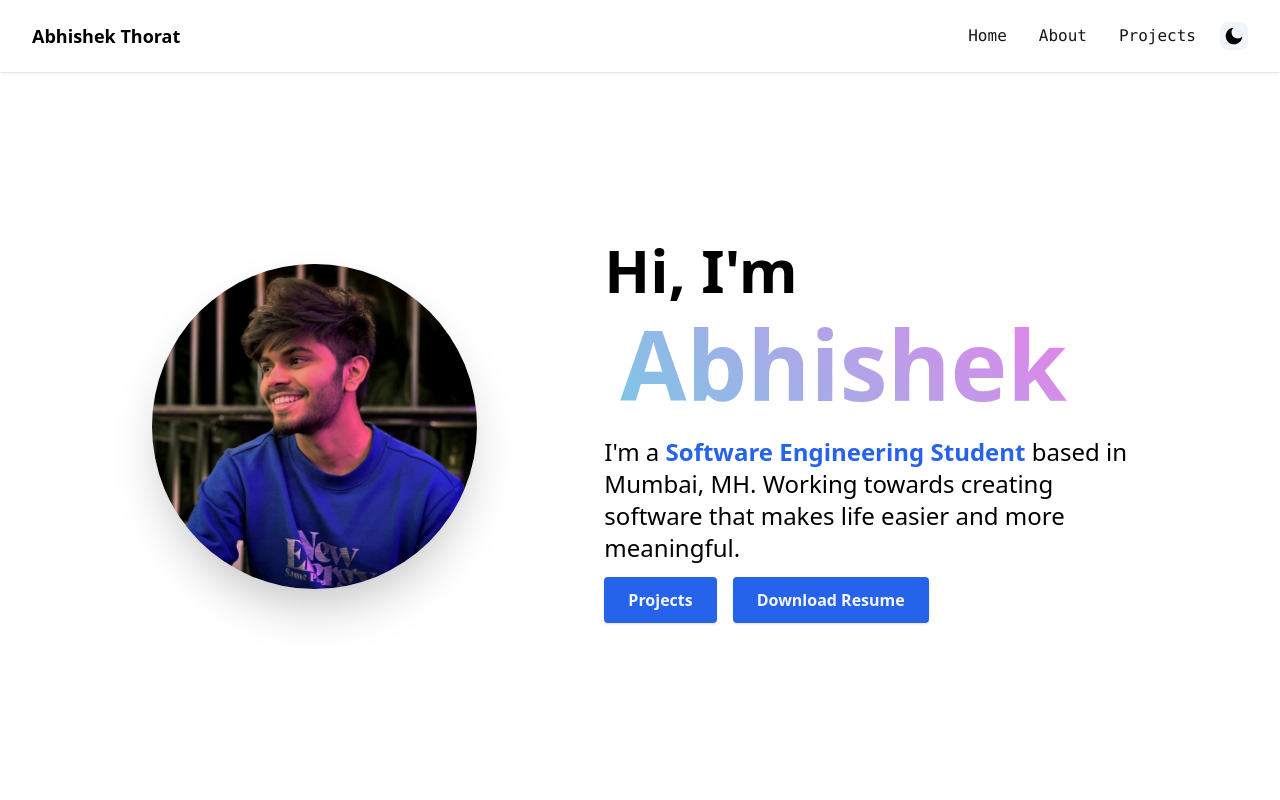
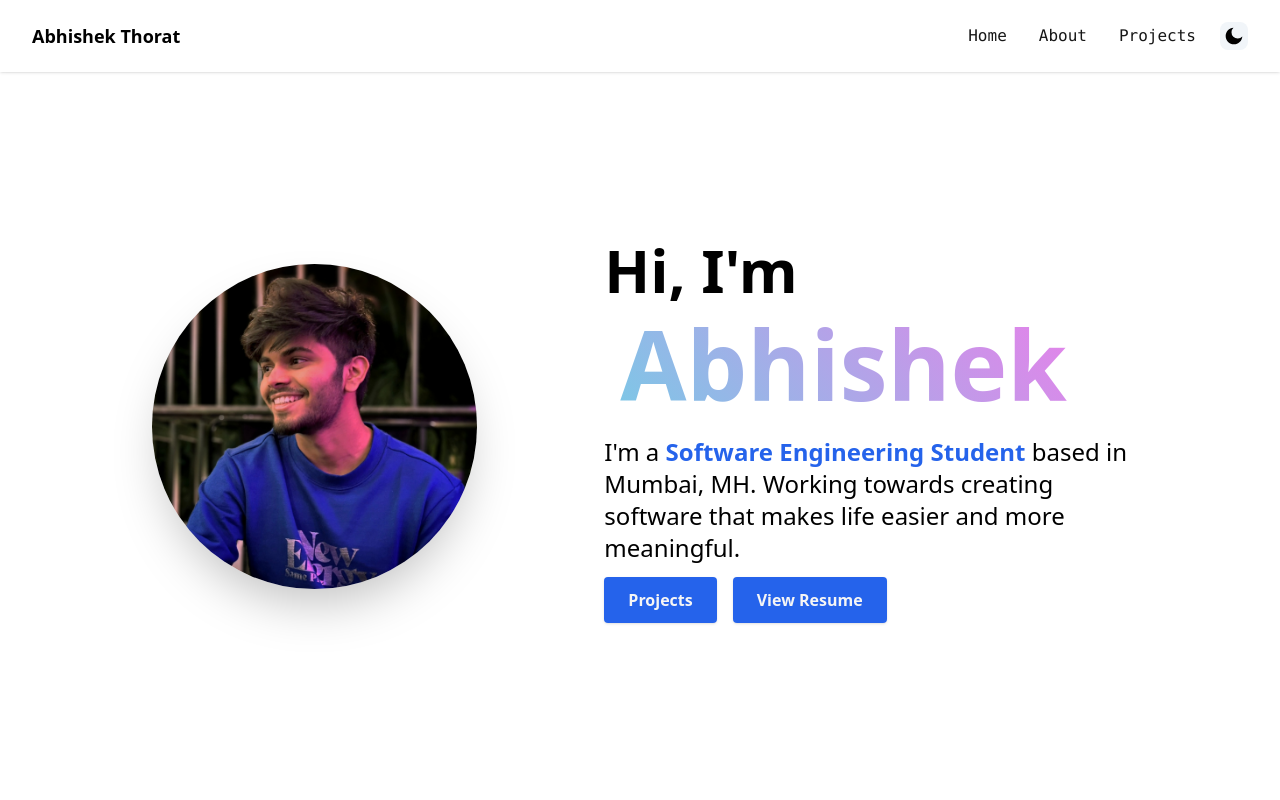
Before and after one commit to abmath113/AbhishekPortfolio, a Next.js app: page / in a window 1280 px wide. Shown: the top 800 px of the page. Built offline with nearby package versions, Linux system fonts and the light colour scheme.

Commit message:
Made some changes with project links and added canva link to resume instead of outdated pdf

```diff
--- a/components/HeroSection.tsx
+++ b/components/HeroSection.tsx
@@ -1,15 +1,14 @@
-"use client" // this is a client component
-import React from "react"
-import Image from "next/image"
-import { Link } from "react-scroll/modules"
-import { HiArrowDown } from "react-icons/hi"
+"use client"; // this is a client component
+import React from "react";
+import Image from "next/image";
+import { Link } from "react-scroll/modules";
+import { HiArrowDown } from "react-icons/hi";
 import {
   AiOutlineGithub,
   AiOutlineTwitter,
   AiOutlineLinkedin,
   AiOutlineInstagram,
-} from "react-icons/ai"
-
+} from "react-icons/ai";
 
 const HeroSection = () => {
   return (
@@ -25,20 +24,19 @@ const HeroSection = () => {
           />
         </div>
         <div className="md:mt-2 md:w-3/5">
-          <h1 className="text-4xl font-bold bg mt-6 md:mt-0 md:text-6xl">Hi, I&#39;m{" "}
-
+          <h1 className="text-4xl font-bold bg mt-6 md:mt-0 md:text-6xl">
+            Hi, I&#39;m{" "}
             <span className="font-semibold animated-gradient text-8xl hover:scale-110 inline-block transition-transform bg-blue-200 px-4 py-2 mr-2 mt-2 text-blue-900 rounded-full font-semibold hover:bg-blue-400 animate-pulse">
               Abhishek{" "}
             </span>
-
           </h1>
           <p className="text-lg mt-4 mb-6 md:text-2xl">
             I&#39;m a{" "}
             <span className="font-semibold text-blue-600">
               Software Engineering Student{" "}
             </span>
-            based in Mumbai, MH. Working towards creating software that
-            makes life easier and more meaningful.
+            based in Mumbai, MH. Working towards creating software that makes
+            life easier and more meaningful.
           </p>
           <Link
             to="projects"
@@ -52,11 +50,10 @@ const HeroSection = () => {
             Projects
           </Link>
           <a
-            href="/Abhishekresume.pdf"
+            href="https://www.canva.com/design/DAFbknTRfWM/AfHirqtSeABXcBTalPbX2g/edit?utm_content=DAFbknTRfWM&utm_campaign=designshare&utm_medium=link2&utm_source=sharebutton"
             className="text-neutral-100 font-semibold px-6 py-3 bg-blue-600 rounded shadow hover:bg-blue-800 ml-4"
-            download
           >
-            Download Resume
+            View Resume
           </a>
         </div>
       </div>
@@ -109,15 +106,11 @@ const HeroSection = () => {
           offset={-100}
           duration={500}
         >
-
           <HiArrowDown size={35} className="animate-bounce" />
         </Link>
+      </div>
+    </section>
+  );
+};
 
-      </div>
-
-
-    </section>
-  )
-}
-
-export default HeroSection
+export default HeroSection;
--- a/components/ProjectsSection.tsx
+++ b/components/ProjectsSection.tsx
@@ -11,14 +11,14 @@ const projects = [
       "An Android app, to translate indian sign language to text in real time , and also provide signs for common",
     image: "/thankfulthoughts.png",
     github: "https://github.com/abmath113/Anuvadak",
-    link: "https://thankfulthoughts.io/",
+    link: "https://github.com/abmath113/Anuvadak",
   },
   {
     name: "Used Books Marketplace App",
     description: "Created an Android app for college students where they can sell and buy used textbooks",
     image: "/booksapp.jpg",
     github: "https://github.com/abmath113/Android-Marketplace-App",
-    link: "https://platoio.com/register",
+    link: "https://github.com/abmath113/Android-Marketplace-App",
   },
   // {
   //   name: "Kator Family Photos",
```
Lines whose indentation alone changed are shown as unchanged.
